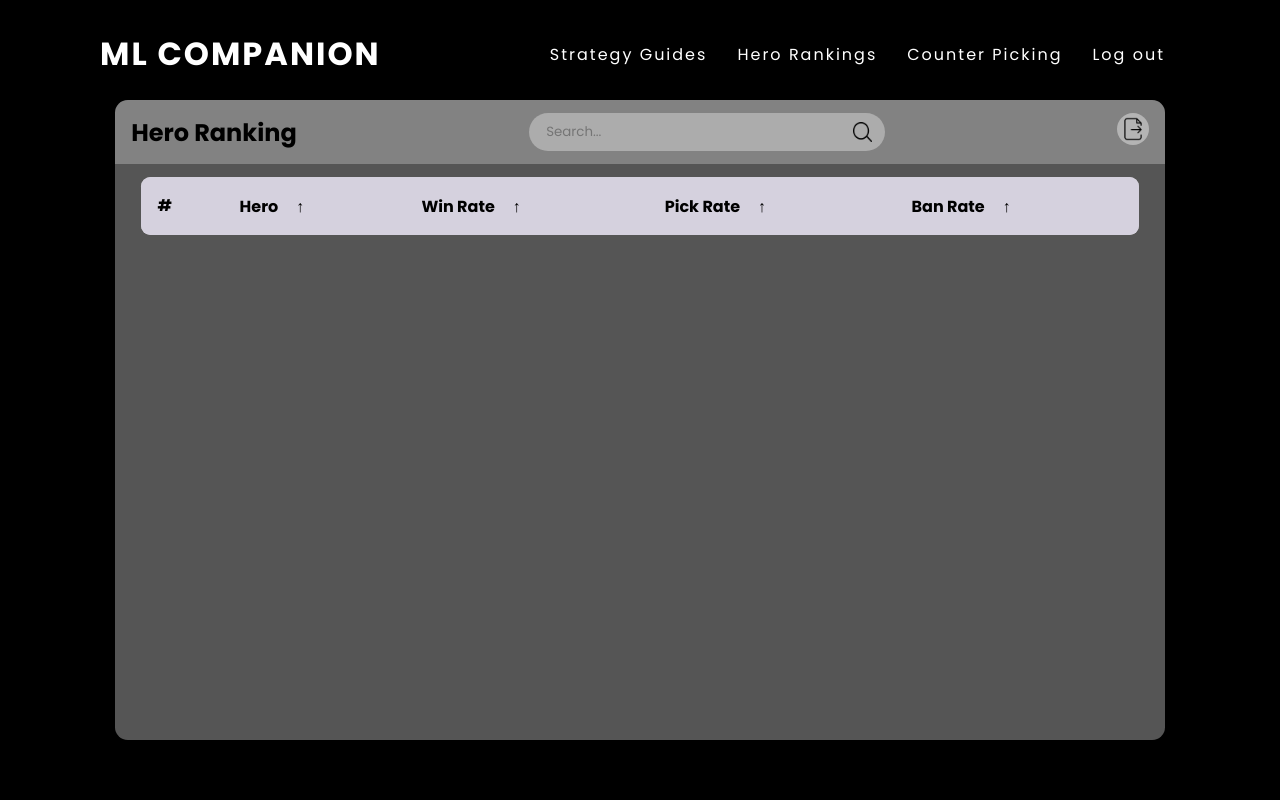
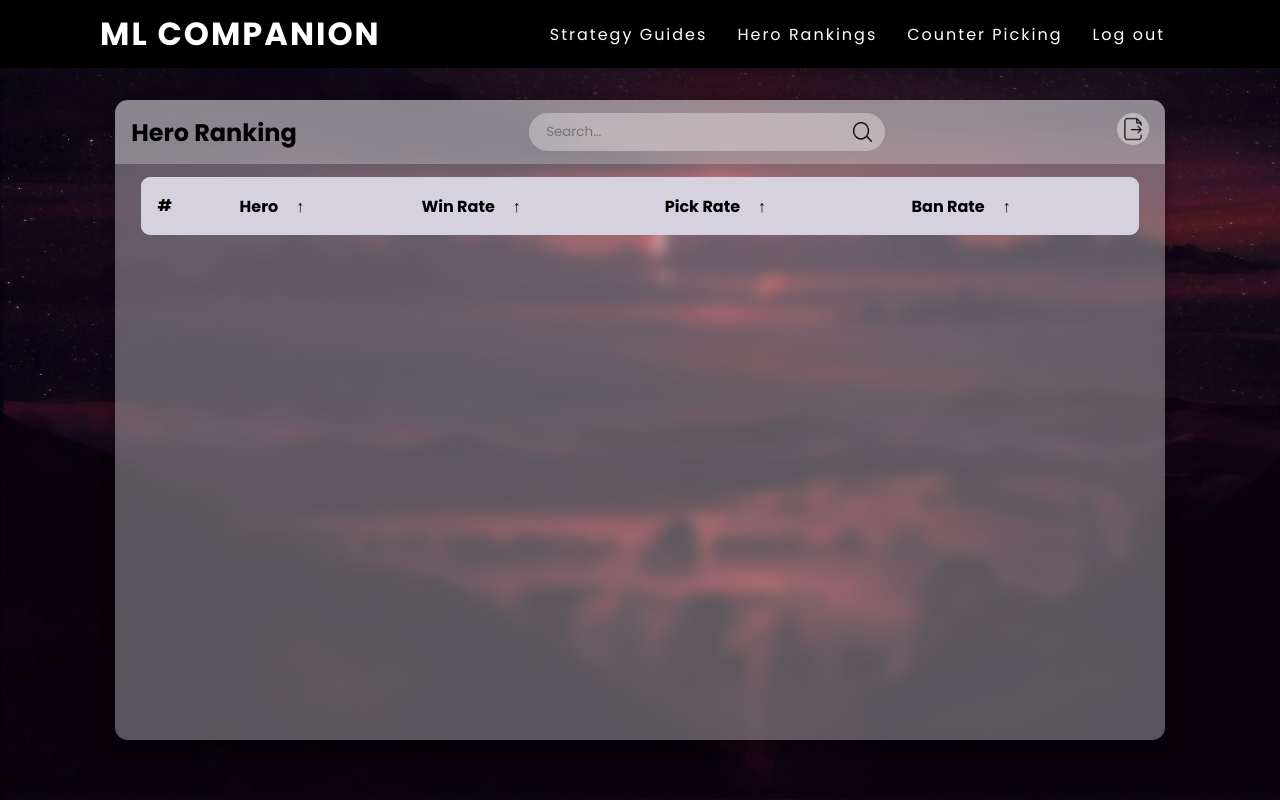
Before and after one commit to SaltinStillWaters/website, a PHP site: page /frontend/rankings.php in a window 1280 px wide. Run offline with PHP 8.4, Linux system fonts and the light colour scheme; data that the repository does not hold is empty; some libraries are stand-ins or nearby versions.

Commit message:
finished user side rankings.php

```diff
--- a/backend/js/ranking.js
+++ b/backend/js/ranking.js
@@ -64,7 +64,23 @@ function sortTable(column, sort_asc) {
         return sort_asc ? (first_row < second_row ? 1 : -1) : (first_row < second_row ? -1 : 1);
     })
         .map(sorted_row => document.querySelector('tbody').appendChild(sorted_row));
+
+    const tableBody = document.querySelector('.table__body tbody');
+
+    // Get all rows within the table body
+    const rows = tableBody.querySelectorAll('tr');
+
+    // Iterate through each row
+    ctr = 1;
+    rows.forEach((row, index) => {
+        // Example: log the content of each cell in the row
+        const cells = row.querySelectorAll('td');
+        cells[0].textContent = ctr;
+        ++ctr;
+    });
 }
+
+
 
 // 3. Converting HTML table to PDF
 
--- a/css/layout/header.css
+++ b/css/layout/header.css
@@ -1,4 +1,5 @@
 header {
+    background-color: #000;
     position: fixed;
     top: 0;
     left: 0;
@@ -7,7 +8,7 @@ header {
     justify-content: space-between;
     align-items: center;
     transition: 0.6s;
-    padding: 30px 100px;
+    padding: 10px 100px;
     z-index: 99999;
 }
 
--- a/css/pages/rankings.css
+++ b/css/pages/rankings.css
@@ -1,4 +1,6 @@
 body {
+    background: url('../../resources/bg.jpg');
+    background-size: cover;
     min-height: 100vh;
     display: flex;
     justify-content: center;
@@ -225,6 +227,7 @@ thead th.active,tbody td.active {
 
 .export__file {
     position: relative;
+    z-index: 9999999999;
 }
 
 .export__file .export__file-btn {
--- a/frontend/rankings.php
+++ b/frontend/rankings.php
@@ -32,10 +32,10 @@ function generateTable($table)
 
 <body>
     <header>
-            <a href="#" class="logo">ml companion</a>
+            <a href="welcome.php" class="logo">ml companion</a>
             <ul>
                 <li><a href="#">Strategy Guides</a></li>
-                <li><a href="#">Hero Rankings</a></li>
+                <li><a href="rankings.php">Hero Rankings</a></li>
                 <li><a href="#">Counter Picking</a></li>
                 <div class="logout">
                     <li><a href="logout.php">Log out</a></li>
--- a/frontend/welcome.php
+++ b/frontend/welcome.php
@@ -14,7 +14,7 @@
             <a href="#" class="logo">ml companion</a>
             <ul>
                 <li><a href="#">Strategy Guides</a></li>
-                <li><a href="#">Hero Rankings</a></li>
+                <li><a href="rankings.php">Hero Rankings</a></li>
                 <li><a href="#">Counter Picking</a></li>
                 <div class="logout">
                     <li><a href="logout.php">Log out</a></li>
```
Also changed, not shown: resources/bg.jpg (added), resources/chou.jpg (added).
